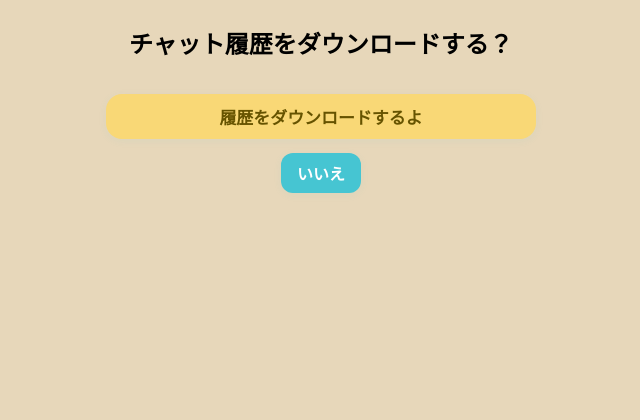
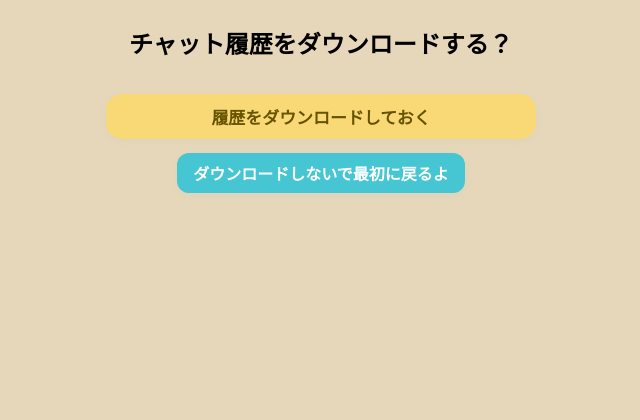
Before and after one commit to ymt-no-lessons/chatbot, a Flask app: page /reset_confirm in a window 1280 px wide. Shown: the top 420 px of the page, without its empty margins (319-959 px from the left). Run offline with Flask 3, Linux system fonts and the light colour scheme.

Commit message:
ちょっと修正

```diff
--- a/templates/reset_confirm.html
+++ b/templates/reset_confirm.html
@@ -9,10 +9,10 @@
 <body>
     <h2>チャット履歴をダウンロードする？</h2>
     <form action="/download_history"  class="input-row" method="post">
-        <button type="submit">履歴をダウンロードするよ</button>
+        <button type="submit">履歴をダウンロードしておく</button>
     </form>
     <form action="/"  class="input-row" method="get">
-        <button type="submit">いいえ</button>
+        <button type="submit">ダウンロードしないで最初に戻るよ</button>
     </form>
 </body>
 </html>
```
